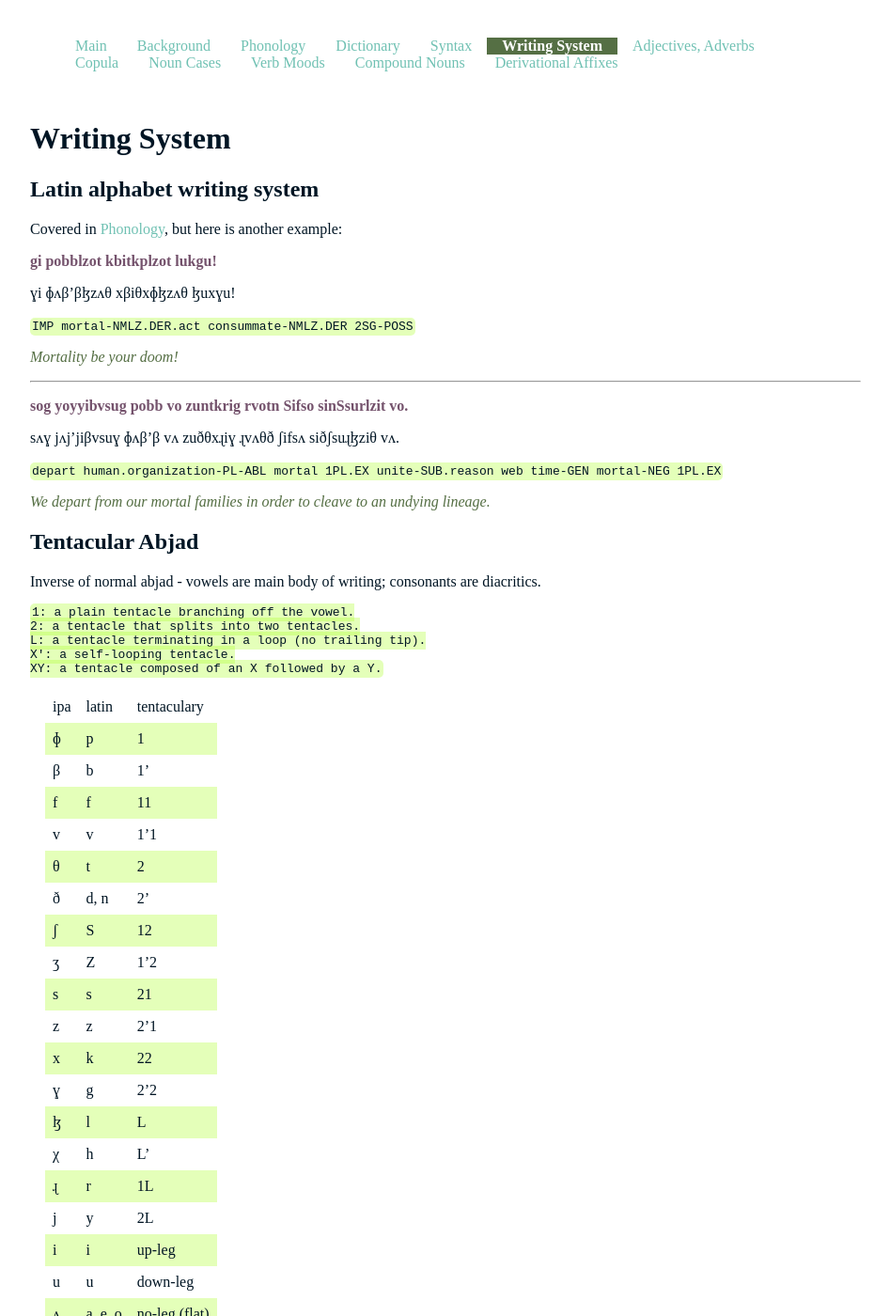
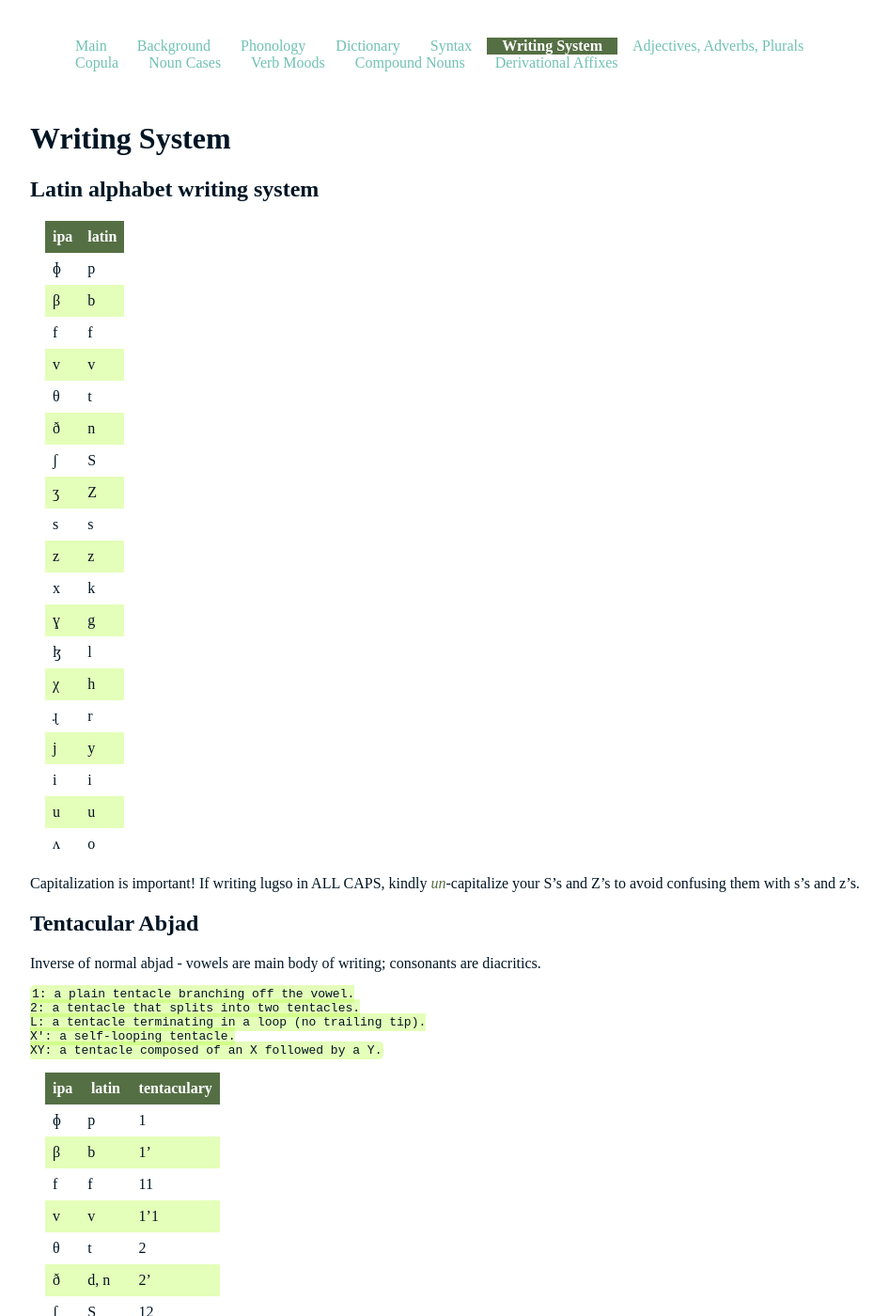
Before and after one commit to 0x70b1a5/lugso, a Jekyll site: the page built from 031-writing-system.md, in a window 1280 px wide and 1400 px high. Shown: the whole window at 94% size, without its empty margins (232-1179 px from the left). Built offline with Jekyll 4.4.1, drawn with Linux system fonts in a browser that asks for light colours.

Commit message:
fix writingsystem and adjadv

```diff
--- a/031-writing-system.md
+++ b/031-writing-system.md
@@ -4,25 +4,29 @@ permalink: /writing-system/
 ---
 ## Latin alphabet writing system
 
-Covered in [Phonology]({{ '/phonology/' | relative_url }}), but here is another example:
+ipa|latin
+|-
+ɸ|p
+β|b
+f|f
+v|v
+θ|t
+ð|n
+ʃ|S
+ʒ|Z
+s|s
+z|z
+x|k
+ɣ|g
+ɮ|l
+χ|h
+ɻ|r
+j|y
+i|i
+u|u
+ʌ|o
 
-**gi pobblzot kbitkplzot lukgu!**
-
-ɣi ɸʌβ'βɮzʌθ xβiθxɸɮzʌθ ɮuxɣu!
-
-`IMP mortal-NMLZ.DER.act consummate-NMLZ.DER 2SG-POSS`
-
-_Mortality be your doom!_
-
----
-
-**sog yoyyibvsug pobb vo zuntkrig rvotn Sifso sinSsurlzit vo.**
-
-sʌɣ jʌj'jiβvsuɣ ɸʌβ'β vʌ zuðθxɻiɣ ɻvʌθð ʃifsʌ siðʃsuɻɮziθ vʌ.
-
-`depart human.organization-PL-ABL mortal 1PL.EX unite-SUB.reason web time-GEN mortal-NEG 1PL.EX`
-
-_We depart from our mortal families in order to cleave to an undying lineage._
+Capitalization is important! If writing lugso in ALL CAPS, kindly _un_-capitalize your S's and Z's to avoid confusing them with s's and z's.
 
 ## Tentacular Abjad
 
@@ -35,6 +39,7 @@ Inverse of normal abjad - vowels are main body of writing; consonants are diacri
     XY: a tentacle composed of an X followed by a Y.
 
 ipa|latin|tentaculary
+|-|-
 ɸ|p|1
 β|b|1'
 f|f|11
```
Also changed, not shown: 010_phonology.md (+1 -26 lines), 040_adjectives-adverbs-plurals.md (renamed from 040_adjectives-adverbs.md, +22 -2 lines), 050_copula.md (+4 -0 lines).
